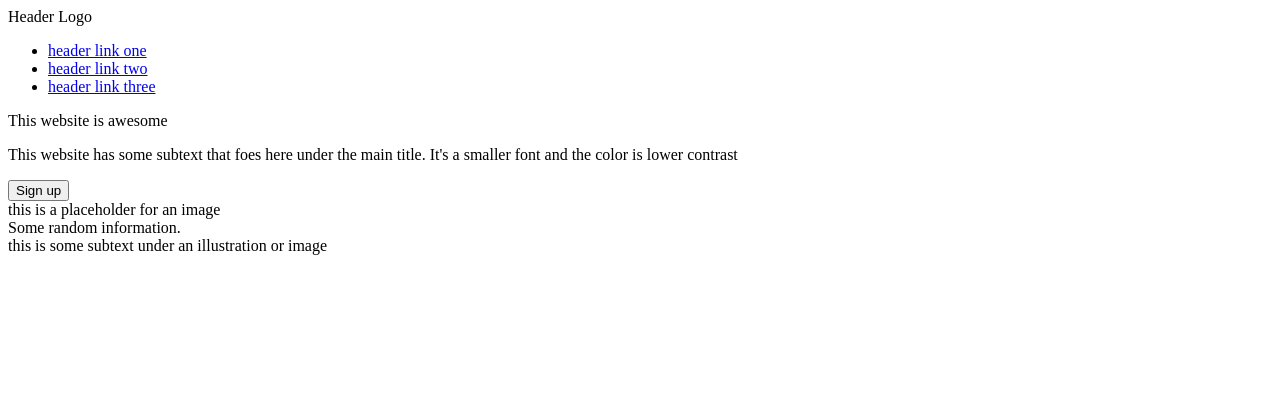
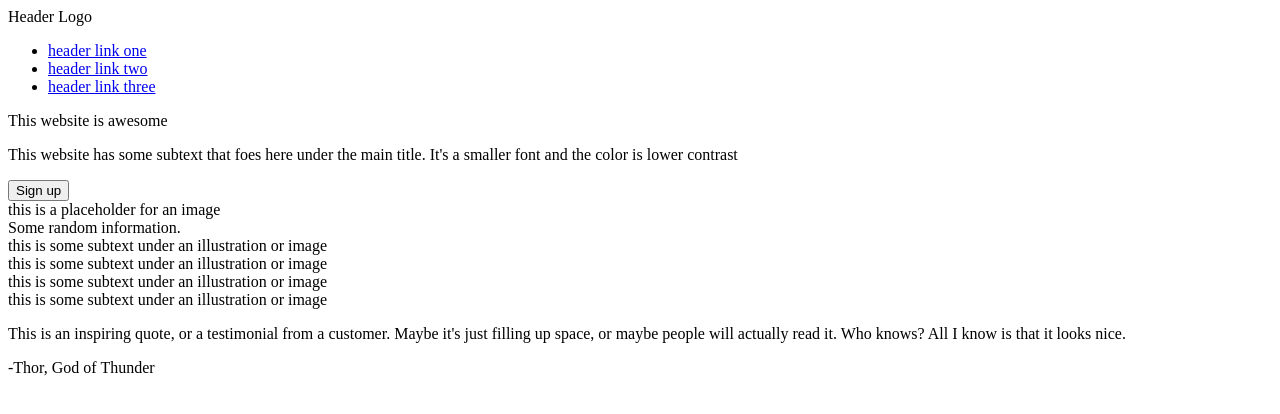
Before and after one commit to Isshi0417/landing-page, a plain HTML site: page index.html in a window 1280 px wide. Drawn offline with Linux system fonts and the light colour scheme.

Commit message:
Added quote for landing page

```diff
--- a/index.html
+++ b/index.html
@@ -26,6 +26,16 @@
             Some random information.
             <div class="box"></div>
             this is some subtext under an illustration or image
+            <div class="box"></div>
+            this is some subtext under an illustration or image
+            <div class="box"></div>
+            this is some subtext under an illustration or image
+            <div class="box"></div>
+            this is some subtext under an illustration or image
+        </div>
+        <div class="quote">
+            <p class="testimonial">This is an inspiring quote, or a testimonial from a customer. Maybe it's just filling up space, or maybe people will actually read it. Who knows? All I know is that it looks nice.</p>
+            -Thor, God of Thunder
         </div>
     </div>
 </body>
```
